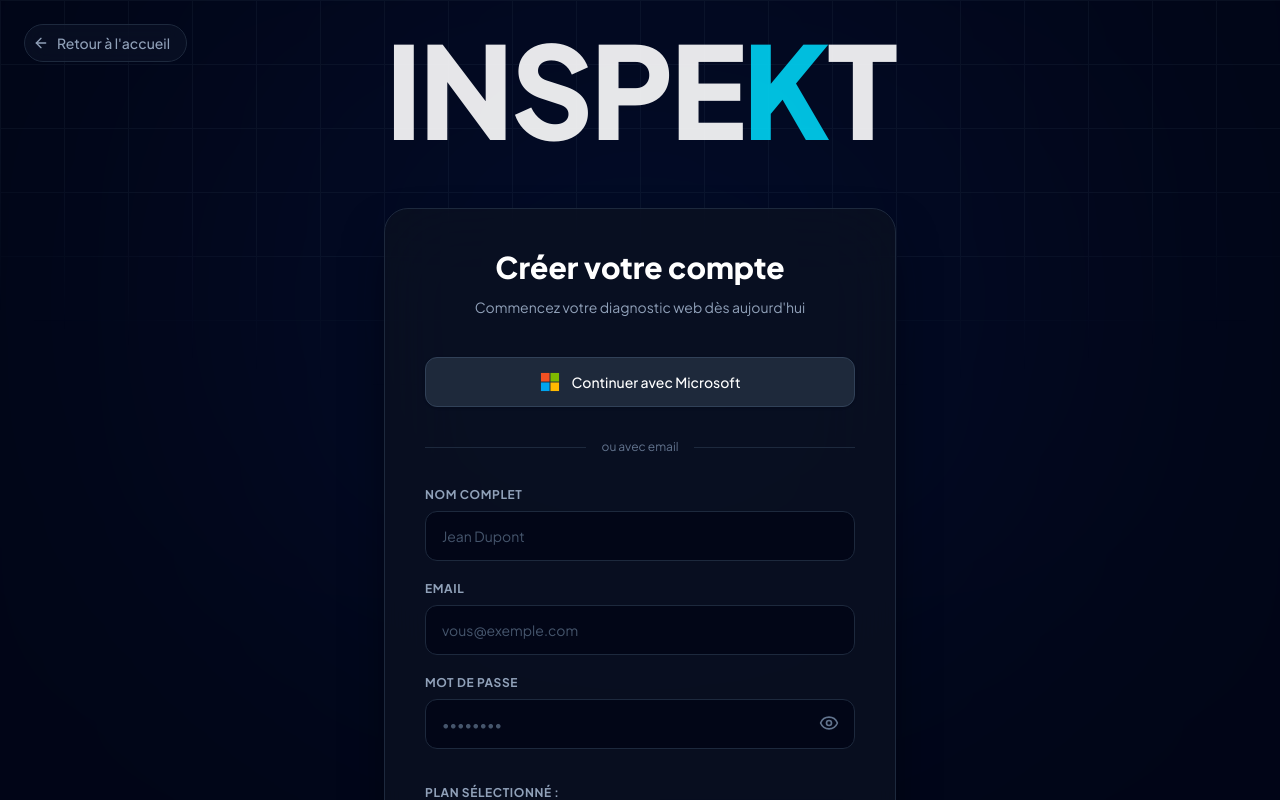
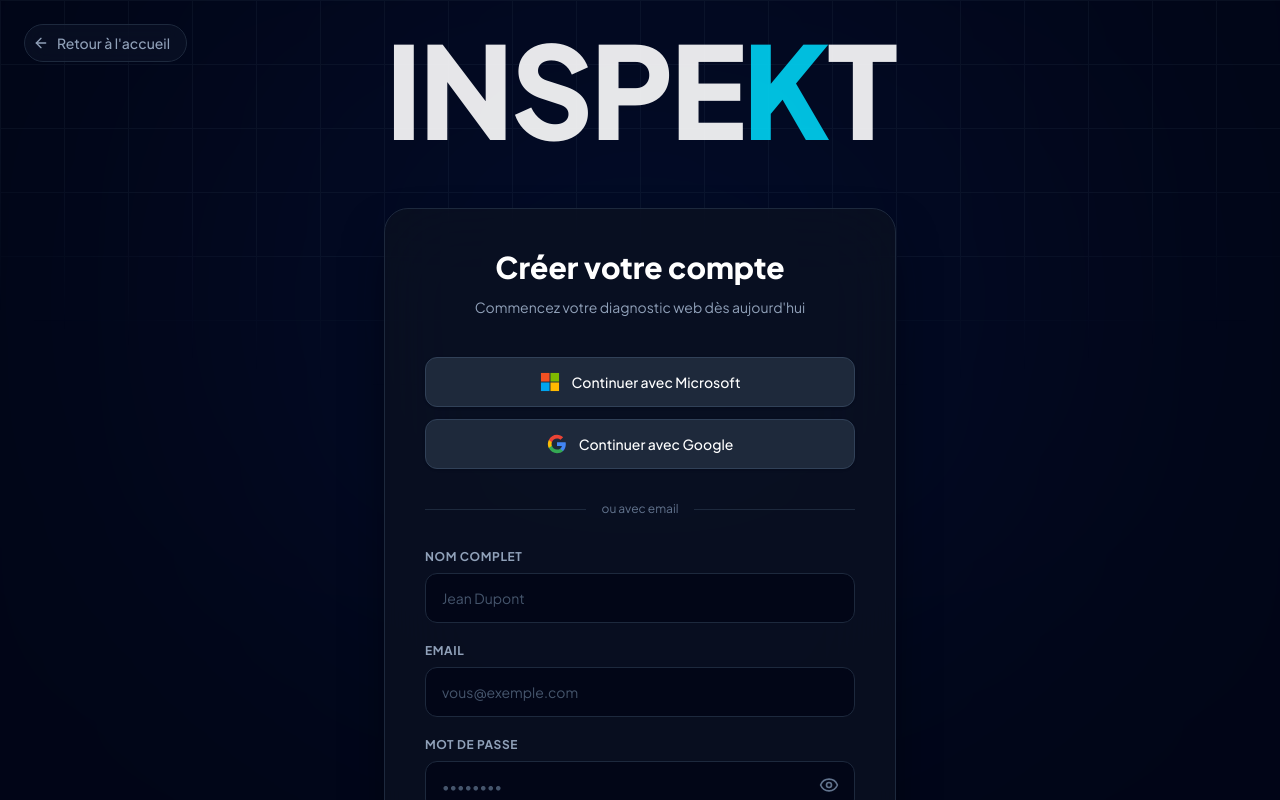
Before and after one commit to nextflowinc/inspekt, a Next.js app: page /register in a window 1280 px wide. Shown: the top 800 px of the page. Built offline with nearby package versions, Linux system fonts and the light colour scheme.

Commit message:
add google button

```diff
--- a/app/register/page.tsx
+++ b/app/register/page.tsx
@@ -73,7 +73,7 @@
 
           <button
             onClick={() => signIn("azure-ad", { callbackUrl: "/dashboard" })}
-            className="w-full flex items-center justify-center gap-3 py-3.5 bg-[#1e293b] hover:bg-slate-700 border border-slate-700 rounded-xl font-medium text-white transition-all shadow-sm mb-8 text-sm"
+            className="w-full flex items-center justify-center gap-3 py-3.5 bg-[#1e293b] hover:bg-slate-700 border border-slate-700 rounded-xl font-medium text-white transition-all shadow-sm mb-3 text-sm"
           >
             <svg className="w-5 h-5" viewBox="0 0 21 21" fill="none">
               <rect x="1" y="1" width="9" height="9" fill="#f25022"/>
@@ -83,7 +83,19 @@
             </svg>
             Continuer avec Microsoft
           </button>
-
+          {/* Google */}
+          <button
+            onClick={() => signIn("google", { callbackUrl: "/dashboard" })}
+            className="w-full flex items-center justify-center gap-3 py-3.5 bg-[#1e293b] hover:bg-slate-700 border border-slate-700 rounded-xl font-medium text-white transition-all shadow-sm mb-8 text-sm"
+          >
+            <svg className="w-5 h-5" viewBox="0 0 24 24">
+              <path fill="#4285F4" d="M22.56 12.25c0-.78-.07-1.53-.2-2.25H12v4.26h5.92c-.26 1.37-1.04 2.53-2.21 3.31v2.77h3.57c2.08-1.92 3.28-4.74 3.28-8.09z"/>
+              <path fill="#34A853" d="M12 23c2.97 0 5.46-.98 7.28-2.66l-3.57-2.77c-.98.66-2.23 1.06-3.71 1.06-2.86 0-5.29-1.93-6.16-4.53H2.18v2.84C3.99 20.53 7.7 23 12 23z"/>
+              <path fill="#FBBC05" d="M5.84 14.09c-.22-.66-.35-1.36-.35-2.09s.13-1.43.35-2.09V7.07H2.18C1.43 8.55 1 10.22 1 12s.43 3.45 1.18 4.93l3.66-2.84z"/>
+              <path fill="#EA4335" d="M12 5.38c1.62 0 3.06.56 4.21 1.64l3.15-3.15C17.45 2.09 14.97 1 12 1 7.7 1 3.99 3.47 2.18 7.07l3.66 2.84c.87-2.6 3.3-4.53 6.16-4.53z"/>
+            </svg>
+            Continuer avec Google
+          </button>
           <div className="flex items-center gap-4 mb-8">
             <div className="flex-1 h-px bg-slate-800" />
             <span className="text-slate-500 text-xs">ou avec email</span>
```
Also changed, not shown: 1 other file (tests, documents, lock files or other folders).
